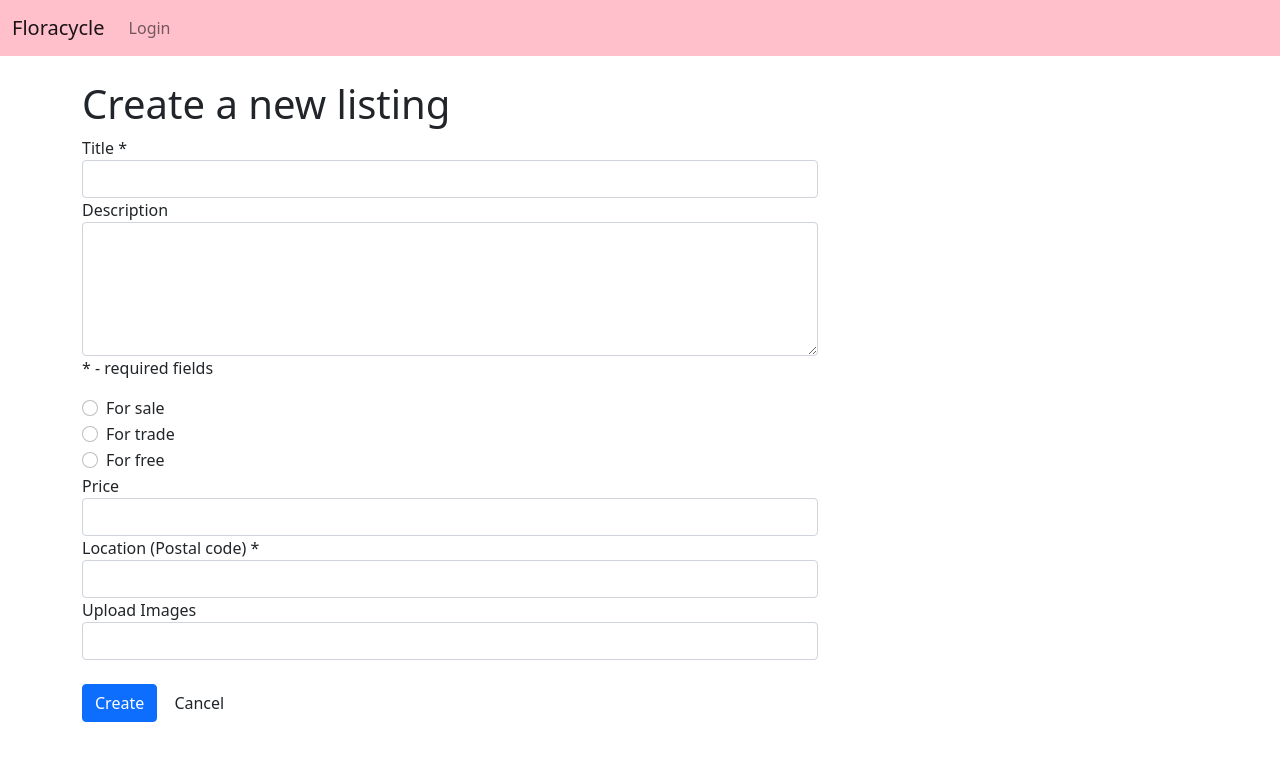
After one commit to joannalee56/floracycle, a Flask app: page /classified/new in a window 1280 px wide. The commit adds this page. Shown: the top 761 px of the page. Run offline with Flask 2, Linux system fonts and the light colour scheme.

Commit message:
Added post classified form, search bar, search filter form.

```diff
--- a/server.py
+++ b/server.py
@@ -1,9 +1,11 @@
 """Server for classified messages app."""
 
+from email import message
+from re import L
 from flask import (Flask, render_template, request, flash, session,
-                   redirect)
+                   redirect, jsonify)
 
-from model import connect_to_db
+from model import Classified, connect_to_db
 import crud
 
 from jinja2 import StrictUndefined
@@ -16,15 +18,49 @@ app.jinja_env.undefined = StrictUndefined
 @app.route("/")
 def show_homepage():
     """View homepage to login and show all classifieds."""
-    classifieds = crud.get_classifieds()
-    print(session)
-    return render_template('homepage.html', classifieds=classifieds)
+
+    q = request.args.get("q")
+
+    if q:
+        classifieds = crud.get_classified_by_keyword(q)
+    else:
+        classifieds = crud.get_classifieds()
+    return render_template('homepage.html', classifieds=classifieds, q=q)
 
 @app.route("/classified/<int:id>")
 def show_classified_details(id):
     """View details for a specific classified."""
     classified = crud.get_classified_by_id(id)
     return render_template('classified_details.html', classified=classified)
+
+@app.route("/classified/new")
+def create_new_classified():
+    """Show form to post new classified."""
+    return render_template("new_classified.html")
+
+@app.route("/classified/new/post")
+def post_new_classified():
+    """Post new classified data."""
+
+    user_id = session["user_id"]
+    post_title = request.args.get("post_title")
+    description = request.args.get("description")
+    cost = request.args.get("cost")
+    cost_type = request.args.get("cost_type")
+    postal_code = request.args.get("postal_code")
+    post_image = request.args.get("post_image")
+
+    # Sprint 2: user input validation
+    # WTForms (since spaces instead of None), check if input is none and other test cases
+    if post_title == None:
+        flash ("Title of classified required. Please enter information of the floral matter you are posting.")
+        return redirect('/classified/new/post')
+    elif postal_code == None:
+        flash ("Location of classified required. Please enter where this is located.")
+        return redirect('/classified/new/post')
+    else:
+        classified = crud.create_classified(user_id=user_id, post_title=post_title, description=description, cost=None, cost_type=cost_type, postal_code=None, post_image='/static/images/floracycle_classifieds_default.jpg')
+        return redirect(f"/classified/{classified.classified_id}")
 
 @app.route("/login")
 def show_login():
@@ -68,7 +104,7 @@ def register_user():
     else:
         crud.create_user(fname, lname, email, password)
         flash("Account created successfully.")
-    return redirect("/users/sign_up")
+    return redirect('/login')
 
 @app.route("/users/password/new")
 def show_forgotpassword():
@@ -99,8 +135,33 @@ def show_users():
 
 @app.route("/user/<int:id>")
 def show_user_profile(id):
-    """View details for a specific classified."""
+    """View details for a user's profile."""
     db_user = crud.get_user_by_id(id)
+    return render_template('userprofile.html', db_user=db_user)
+
+@app.route("/user/<int:id>/edit", methods=["POST"])
+def edit_user_profile(id):
+    """Edit and save details of a user's profile page and return saved data."""
+    db_user = crud.get_user_by_id(id)
+    print("db_user***************************")
+    print(db_user)
+
+    db_user.fname = request.json.get("fname")
+    db_user.lname = request.json.get("lname")
+    db_user.address1 = request.json.get("address1")
+    db_user.address2 = request.json.get("address2")
+    db_user.city = request.json.get("city")
+    db_user.state = request.json.get("state")
+    print("***************************")
+    print(db_user.state)
+    db_user.zip = request.json.get("zip")
+    db_user.phone = request.json.get("phone")
+    db_user.about_me = request.json.get("about_me")
+    db_user.image = request.json.get("image")
+
+    updated_user = crud.update_user(db_user)
+    print("***************************")
+    print(db_user)
     return render_template('userprofile.html', db_user=db_user)
 
 @app.route("/logout")
--- a/static/css/style.css
+++ b/static/css/style.css
@@ -39,3 +39,8 @@
   width: 300px;
   height: 300px;
 }
+
+.cost-type-btn {
+  color: aliceblue;
+  background-color: orange;
+}
--- a/templates/base.html
+++ b/templates/base.html
@@ -13,7 +13,7 @@
 
   </head>
   <body>
-    <nav class="navbar navbar-dark bg-dark navbar-expand-lg">
+    <nav class="navbar navbar-light navbar-expand-lg" style="background-color: pink";>
       <div class="container-fluid">
           <a class="navbar-brand" href="/">Floracycle
           <!-- <img src="/static/images/floracycle_logo.png"alt="" width="30" height="24"> -->
--- a/templates/classified_details.html
+++ b/templates/classified_details.html
@@ -7,6 +7,11 @@
 
 <p>
   {{ classified.description }}
+  {{ classified.cost }}
+  {{ classified.cost_type }}
+  {{ classified.postal_code }}
+  {{ classified.post_image }}
+  {{ classified.user_id }}
 </p>
 
 <img src="{{ classified.post_image }}">
--- /dev/null
+++ b/templates/new_classified.html
@@ -0,0 +1,81 @@
+{% extends 'base.html' %}
+
+{% block title %}Create New Classified{% endblock %}
+
+{% block body %}
+
+
+<br>
+<div class="container">
+	<div class="row">
+
+	    <div class="col-md-8 col-md-offset-2">
+
+    		<h1>Create a new listing</h1>
+
+    		<form action="/classified/new/post" enctype="multipart/form-data">
+
+    		    <div class="form-group">
+    		        <label for="post_title">Title <span class="require">*</span></label>
+    		        <input type="text" class="form-control" name="post_title" />
+    		    </div>
+
+    		    <div class="form-group">
+    		        <label for="description">Description</label>
+    		        <textarea rows="5" class="form-control" name="description" ></textarea>
+    		    </div>
+
+    		    <div class="form-group">
+    		        <p><span class="require">*</span> - required fields</p>
+    		    </div>
+
+				<div class="form-check">
+					<input class="form-check-input" type="radio" name="cost_type" id="costTypeRadio1" value="sale">
+					<label class="form-check-label" for="costTypeRadio1">
+						For sale
+					</label>
+				</div>
+				<div class="form-check">
+					<input class="form-check-input" type="radio" name="cost_type" id="costTypeRadio2" value="trade">
+					<label class="form-check-label" for="costTypeRadio2">
+						For trade
+					</label>
+				</div>
+				<div class="form-check">
+					<input class="form-check-input" type="radio" name="cost_type" id="costTypeRadio3" value="free">
+					<label class="form-check-label" for="costTypeRadio3">
+						For free
+					</label>
+				</div>
+
+                <div class="form-group">
+    		        <label for="cost">Price </label>
+    		        <input type="text" class="form-control" name="cost" />
+    		    </div>
+
+                <div class="form-group">
+    		        <label for="postal_code">Location (Postal code) <span class="require">*</span></label>
+    		        <input type="text" class="form-control" name="postal_code" />
+    		    </div>
+
+                <div class="form-group">
+    		        <label for="post_image">Upload Images </label>
+    		        <input type="text" class="form-control" name="post_image" />
+    		    </div>
+                <br>
+    		    <div class="form-group">
+    		        <button type="submit" class="btn btn-primary">
+    		            Create
+    		        </button>
+    		        <button class="btn btn-default">
+    		            Cancel
+    		        </button>
+    		    </div>
+
+    		</form>
+		</div>
+
+	</div>
+</div>
+
+{% endblock %}
```
Also changed, not shown: crud.py (+14 -2 lines), model.py (+8 -2 lines), static/js/homepage.js (added, +31 -0 lines), static/js/userprofile.js (added, +51 -0 lines), templates/homepage.html (+93 -4 lines), templates/search_results.html (added, +29 -0 lines), templates/userprofile.html (+22 -12 lines), static/images/floracycle_classifieds_default.jpg (added).
